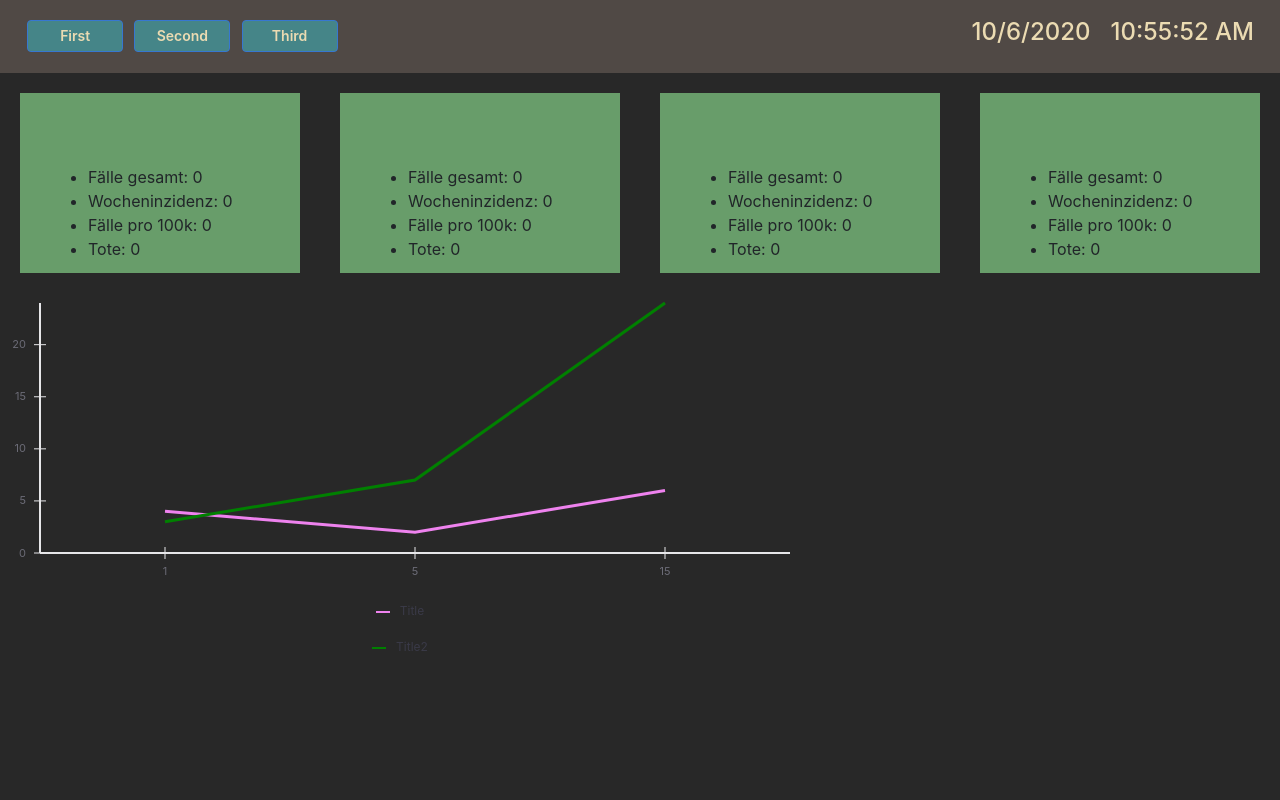
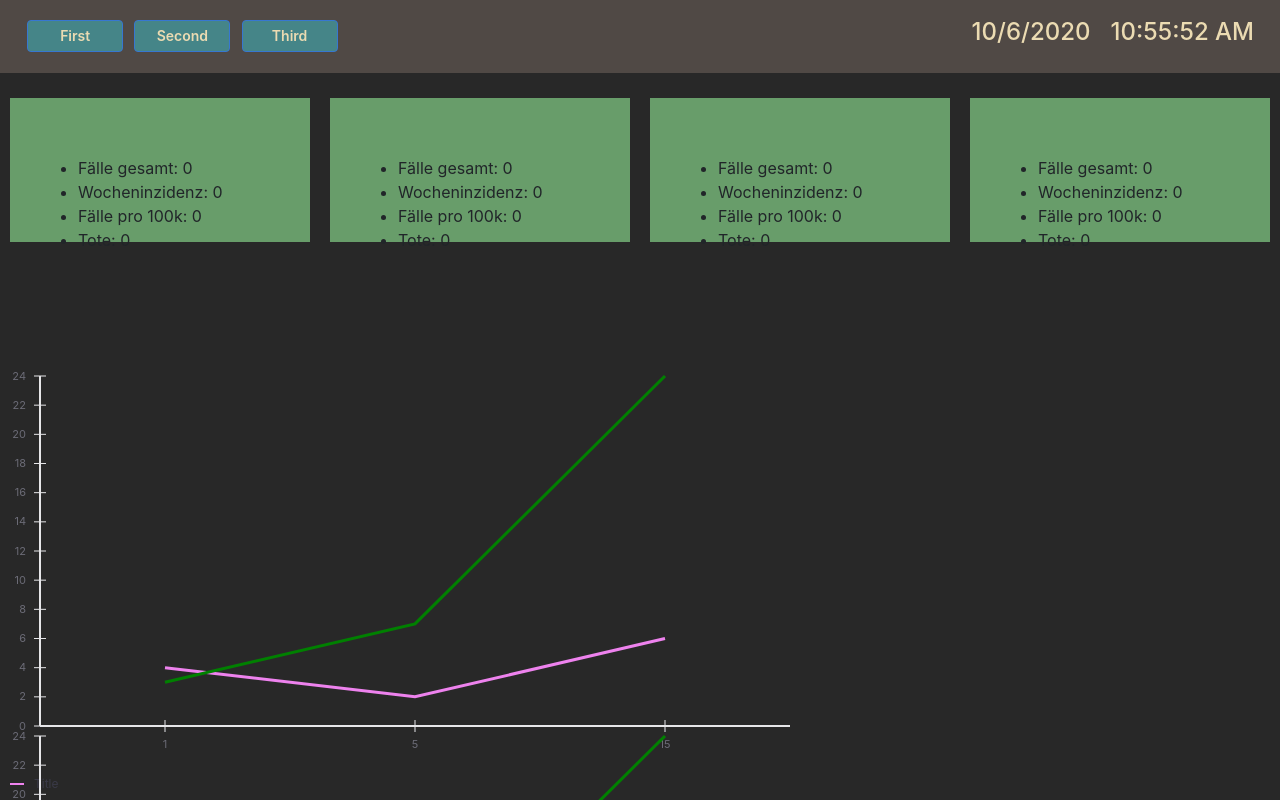
Before and after one commit to Boffmann/ReactDashboard, a React (Create React App) app: page / in a window 1280 px wide. Shown: the top 800 px of the page. Built offline with nearby package versions, Linux system fonts and the light colour scheme.

Commit message:
Update styles

```diff
--- a/src/frontend/app/App.css
+++ b/src/frontend/app/App.css
@@ -1,12 +1,14 @@
+html, body, #root {
+  height: 100%;
+}
+
 body {
   background-color: #282828;
 }
 
 .App {
   position: static;
-  display: flex;
-  flex-direction: column;
-  text-align: center;
+  height: 100%;
 }
 
 .App-logo {
@@ -35,6 +37,14 @@ body {
   color: #61dafb;
 }
 
+.content {
+  display: flex;
+  flex-flow: column;
+  height: 90%;
+  /* flex-direction: column;
+  text-align: center; */
+}
+
 @keyframes App-logo-spin {
   from {
     transform: rotate(0deg);
--- a/src/frontend/app/App.tsx
+++ b/src/frontend/app/App.tsx
@@ -9,7 +9,9 @@ function App() {
     return (
       <div className="App">
           <Navigation />
-          <CoronaView />
+          <div className="content">
+            <CoronaView />
+          </div>
       </div>
     );
 }
--- a/src/frontend/components/Card/Card.tsx
+++ b/src/frontend/components/Card/Card.tsx
@@ -33,8 +33,9 @@ const useStyles = makeStyles({
     card: {
         position: "relative",
         background: "#689d6a",
-        margin: "20px",
-        height: "180px"
+        marginLeft: "10px",
+        marginRight: "10px",
+        height: "100%"
     }
 });
 
--- a/src/frontend/components/Graph/Graph.tsx
+++ b/src/frontend/components/Graph/Graph.tsx
@@ -14,10 +14,10 @@ const Graph: React.FC<GraphProps> = props => {
     // console.log(`First Data: ${firstData[0].x}`);
 
     return (
-        <XYPlot
+        <XYPlot xs
             xType="ordinal"
             width={800}
-            height={300}>
+            height={400}>
             <DiscreteColorLegend
                 items={[
                     {title: 'Title', color: 'violet'},
--- a/src/frontend/components/Grid/GridContainer.tsx
+++ b/src/frontend/components/Grid/GridContainer.tsx
@@ -5,24 +5,28 @@ import Grid from '@material-ui/core/Grid'
 interface GridProps {
   children: ReactNode;
   className?: string;
+  height: string;
 }
 
 const useStyles = makeStyles({
   grid: {
     flexDirection: "row",
     justifyContent: "center",
-    alignItems: "center"
+    alignItems: "center",
+    // height: '20%',
+    marginTop: '2%',
+    marginBottom: '2%'
   }
 });
 
 export default function GridContainer(props: GridProps) {
 
-    const classes = useStyles();
-    const {children, ...rest } = props;
+  const classes = useStyles();
+  const {children, height, ...rest } = props;
 
-    return (
-        <Grid container {...rest} className={classes.grid}>
-            {children}
-        </Grid>
-    );
+  return (
+      <Grid container {...rest} style={{height: height}} className={classes.grid}>
+          {children}
+      </Grid>
+  );
 }
--- a/src/frontend/components/Grid/GridItem.tsx
+++ b/src/frontend/components/Grid/GridItem.tsx
@@ -9,7 +9,9 @@ interface GridItemProps {
 }
 
 const useStyles = makeStyles({
-  grid: {}
+  grid: {
+    height: '100%'
+  }
 });
 
 const GridItem: React.FC<GridItemProps> = (props) => {
--- a/src/frontend/views/CoronaView.tsx
+++ b/src/frontend/views/CoronaView.tsx
@@ -139,8 +139,8 @@ class CoronaView extends React.Component {
 
 
     return (
-      <div>
-        <GridContainer>
+      <div style={{height: '100%'}}>
+        <GridContainer height="20%">
           <GridItem xs={3}>
             <Card>
               <CardHeader>
@@ -202,9 +202,15 @@ class CoronaView extends React.Component {
             </Card>
           </GridItem>
         </GridContainer>
-        <div /*style={{backgroundColor: 'white'}}*/>
-        <Graph data = {tvpData}/>
-        </div>
+        <div style={{height: "10%"}}></div>
+        <GridContainer height="50%">
+          <GridItem xs={6}>
+            <Graph data = {tvpData}/>
+          </GridItem>
+          <GridItem xs={6}>
+            <Graph data = {tvpData}/>
+          </GridItem>
+        </GridContainer>
       </div>
     );
   }
```
